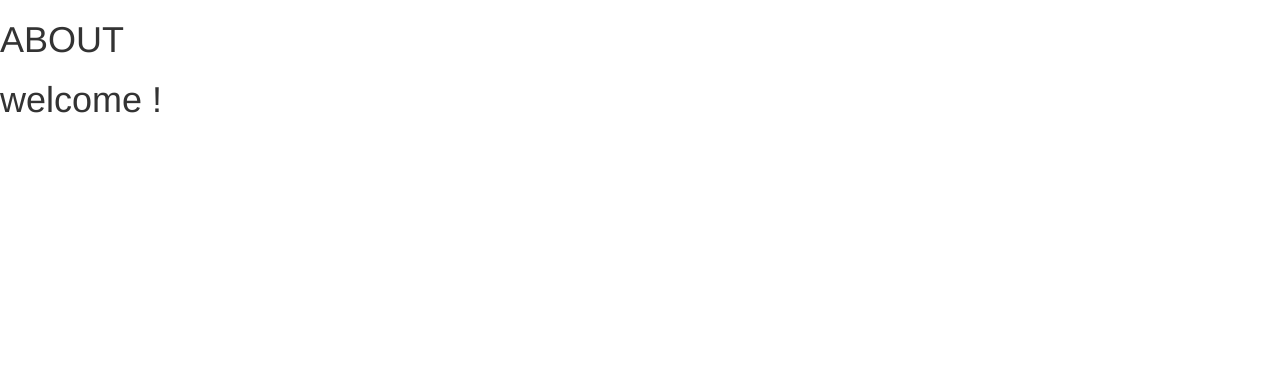
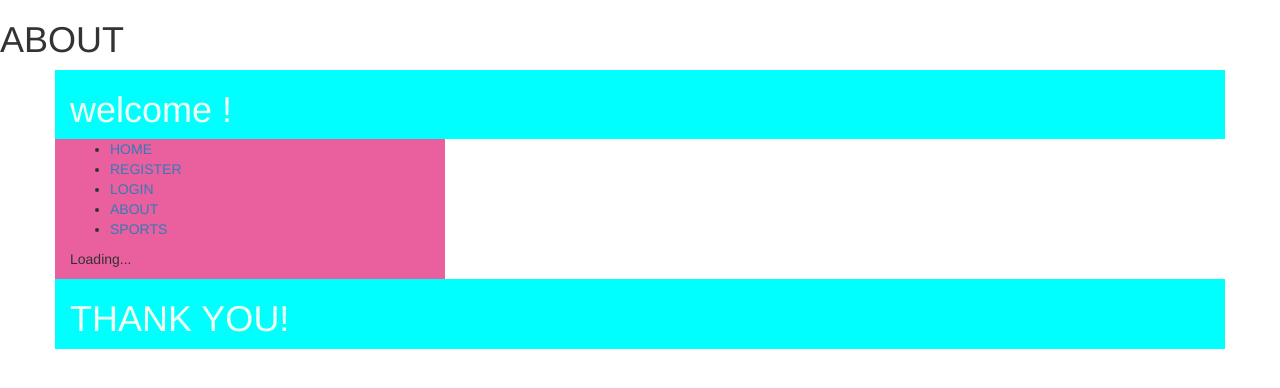
Before and after one commit to NAMITHA-L/Flask-learning, a Flask app: template templates/about.html in a window 1280 px wide. Shown: the top 388 px of the page. Run offline with Flask 3, Linux system fonts and the light colour scheme; the template is opened without the code that fills it, so the values that code supplies are empty; some libraries are stand-ins or nearby versions.

Commit message:
design dasboard

```diff
--- a/templates/home.html
+++ b/templates/home.html
@@ -4,9 +4,48 @@
     </title>
     <link type ="text/css" rel = "stylesheet" href="{{url_for('static',filename='css/bootstramp.css')}}">
 </head>
+<style>
+    .header{
+        background-color: aqua;
+        color: honeydew;
+        text-align:centre;
+    }
+    .menu{
+        background-color: rgb(234, 96, 158);
+    }
+</style>
 <body>
 
-<h1>welcome !</h1>
+<div class="container ">
+  <div class="row header"> <!--header-->
+    <div class="col-sm-4">
+      <h1>welcome !</h1>
+    </div>
+  </div>
+</div>
+<!--body-->
+<div class="container">
+    <div class="row">
+        <div class="col-sm-4 menu">
+        <ul class="list group">
+            <li class="list items"><a href="\">HOME</a></li>
+            <li class="list items"><a href="\?page=register">REGISTER</a></li>
+            <li class="list items"><a href="\?page=login">LOGIN</a></li>
+            <li class="list items"><a href="\?page=about">ABOUT</a></li>
+            <li class="list items"><a href="\?page=sports">SPORTS</a></li>
+        </ul>
+        <p>Loading...</p>
+        </div>
+    </div>
+</div>
+<!-- footer-->
+  <div class="container">
+  <div class="row header"> <!--header-->
+    <div class="col-sm-4">
+      <h1>THANK YOU!</h1>
+    </div>
+  </div>
+  </div>
 
 </body>
 </html>
```
Also changed, not shown: app1.py (+19 -18 lines), templates/login.html (added).
